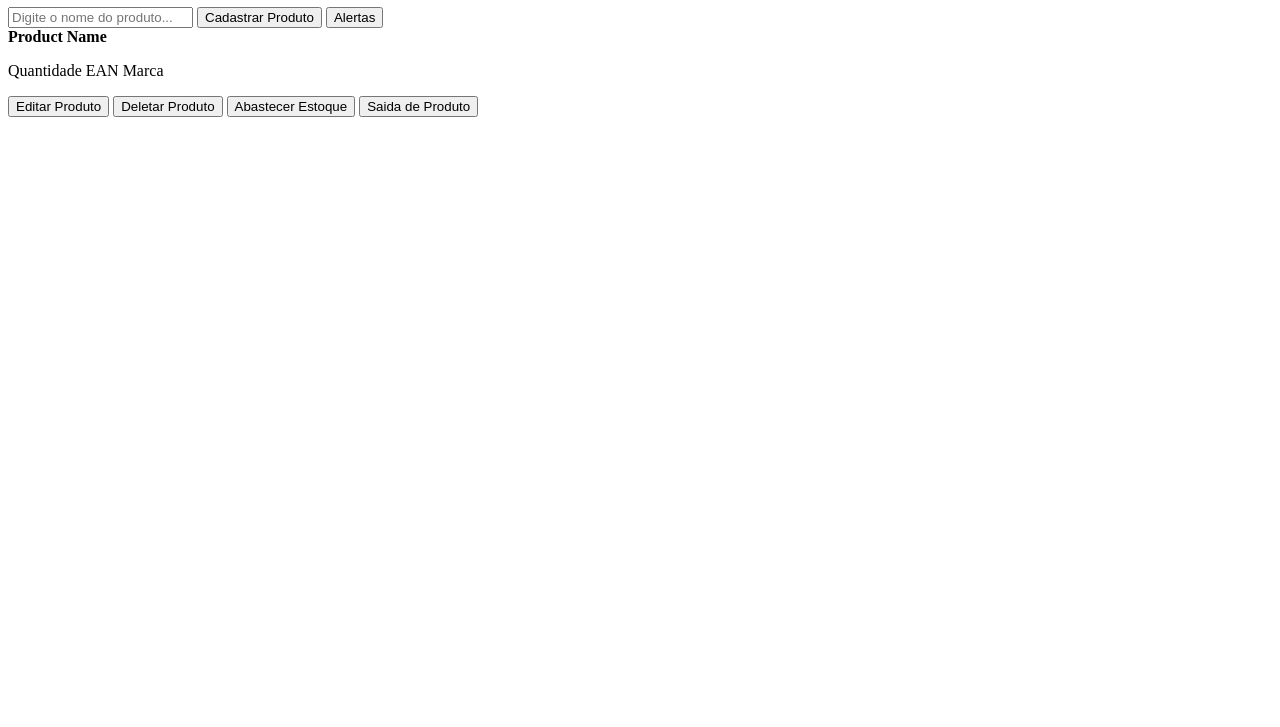
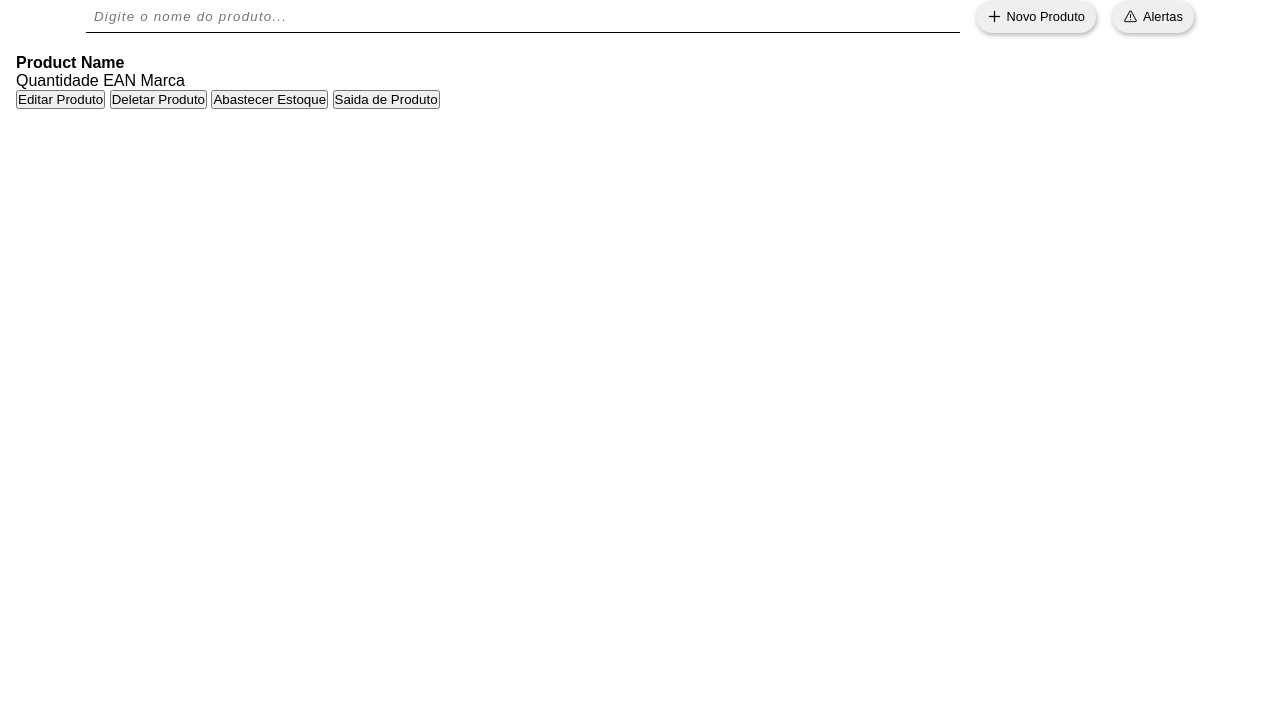
Before and after one commit to luccas-dev/manageInventory, a website: page index.html in a window 1280 px wide. Shown: the part 73-800 px from the top of the page. Drawn offline with Linux system fonts and the light colour scheme; a web font is replaced by a local one.

Commit message:
Estilização da página inicial, fonte e icones adicionados.

```diff
--- a/index.html
+++ b/index.html
@@ -1,9 +1,15 @@
 <!DOCTYPE html>
-<html lang="en">
+<html lang="pt-br">
 <head>
     <meta charset="UTF-8">
     <meta name="viewport" content="width=device-width, initial-scale=1.0">
     <title>Gerenciamento de Estoque</title>
+
+    <link rel="stylesheet" href="./public/css/style.css">
+
+    <link rel="preconnect" href="https://fonts.googleapis.com">
+    <link rel="preconnect" href="https://fonts.gstatic.com" crossorigin>
+    <link href="https://fonts.googleapis.com/css2?family=SN+Pro:ital,wght@0,200..900;1,200..900&display=swap" rel="stylesheet">
 </head>
 <body>
     <main>
@@ -11,8 +17,14 @@
 
         <header>
             <input type="text" name="searchBar" id="searchBar" placeholder="Digite o nome do produto...">
-            <button id="btnNewProduct">Cadastrar Produto</button>
-            <button id="btnAlert">Alertas</button>
+            <button id="btnNewProduct">
+                <img src="./public/assets/images/add_icon.png" alt="Icone de adição">
+                Novo Produto
+            </button>
+            <button id="btnAlert">
+                <img src="./public/assets/images/alert_icon.png" alt="Icone de alerta">
+                Alertas
+            </button>
         </header>
 
         <section id="productList">
--- a/public/css/style.css
+++ b/public/css/style.css
@@ -0,0 +1,70 @@
+* {
+    margin: 0;
+    padding: 0;
+    box-sizing: border-box;
+}
+
+body {
+    height: 100vh;
+    padding: 1rem;
+    font-family: "SN Pro", sans-serif;
+}
+
+h1 {
+    text-align: center;
+}
+
+header {
+    display: flex;
+    justify-content: center;
+    gap: 1rem;
+    padding: 1.3rem 0;
+
+    & input {
+        width: 70%;
+        padding: .5rem;
+        border: none;
+        border-bottom: 1px solid #000;
+
+        &:focus {
+            outline: none;
+        }
+
+        &::placeholder {
+            font-style: italic;
+            letter-spacing: 1.2px;
+        }
+    }
+
+    & button {
+        display: flex;
+        align-items: center;
+        gap: .3rem;
+
+        padding: .5rem .7rem;
+        border: none;
+        border-radius: 6rem;
+        box-shadow: 1px 2px 5px #0000004f;
+        cursor: pointer;
+
+        font-size: .8rem;
+        font-weight: 300;
+        transition: background .3s ease-in-out;
+
+        & img {
+            width: 15px;
+        }
+
+        &:hover {
+            outline: 1px solid #00000079;
+        }
+
+        &#btnNewProduct:hover {
+            background: #8cdd8c;
+        }
+
+        &#btnAlert:hover {
+            background: #d47f7f;
+        }
+    }
+}
```
Also changed, not shown: public/assets/images/add_icon.png (added), public/assets/images/alert_icon.png (added).
